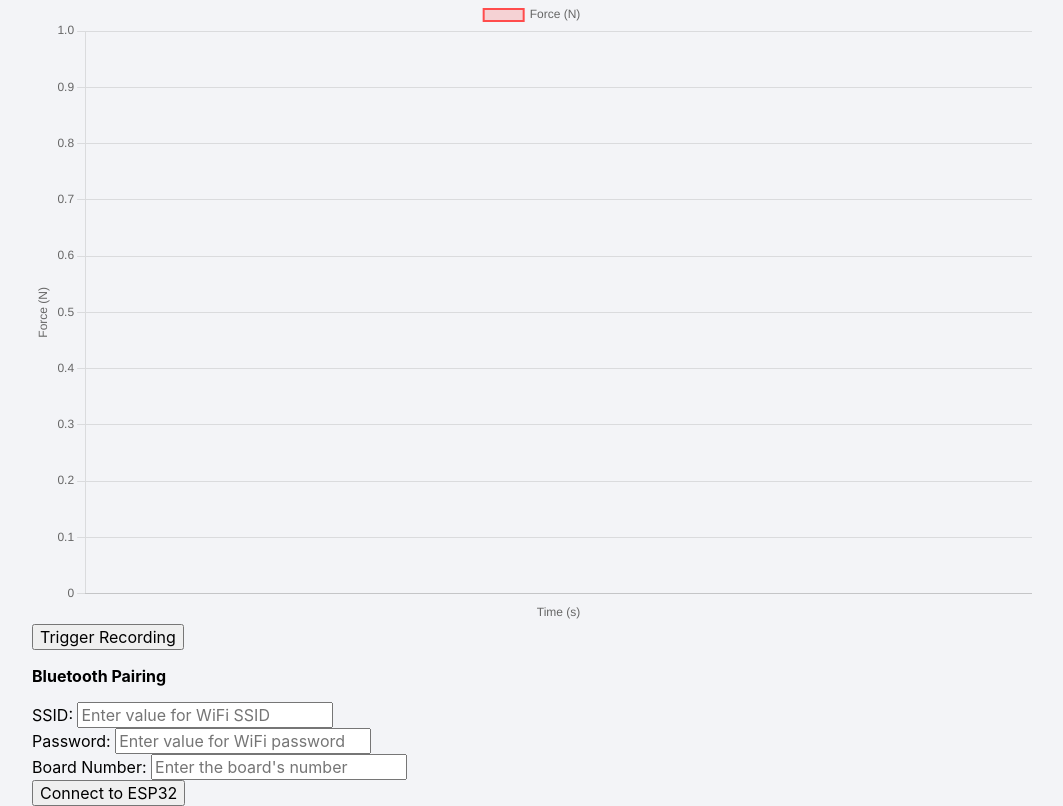
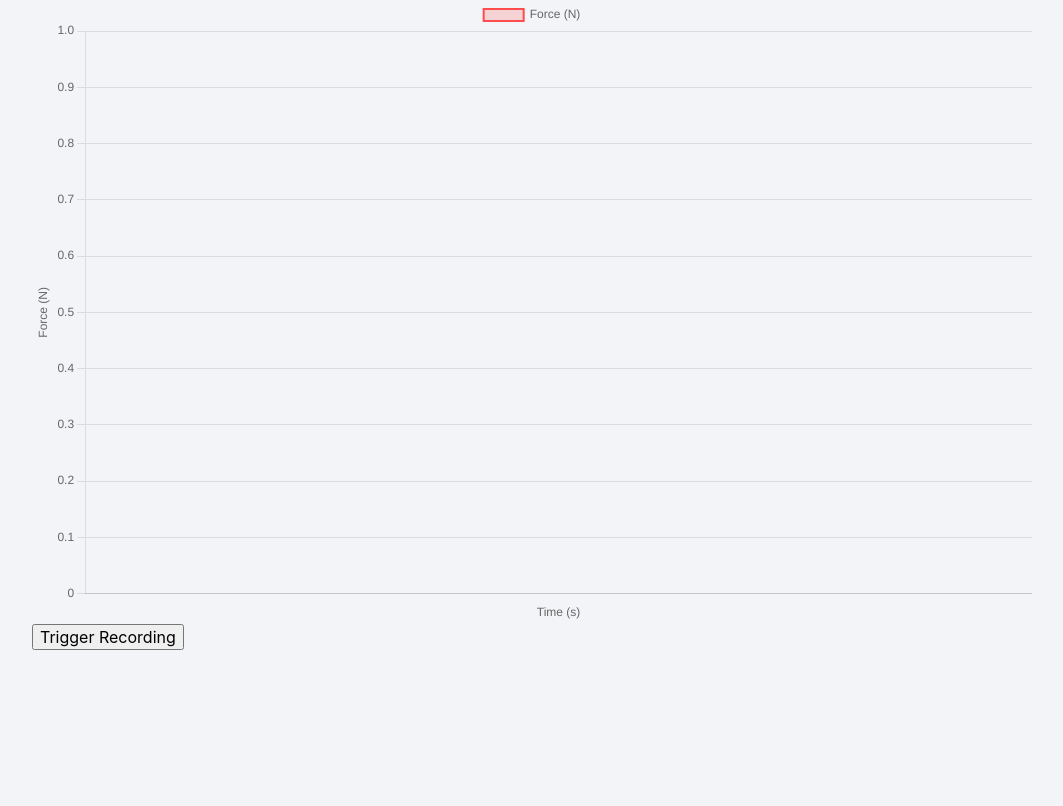
Before and after one commit to TimothyKuehn/ForcePlateLogin, a Flask app: page /home in a window 1280 px wide. Shown: the part 258-1064 px from the top of the page, without its empty margins (108-1171 px from the left). After the commit the page ends 908 px from the top, so only its background shows below. Run offline with Flask 3, Linux system fonts and the light colour scheme; the visitor is signed in with stand-in values (Sample User, id 1); data that the repository does not hold is empty; some libraries are stand-ins or nearby versions.

Commit message:
Reverted to commit 17fb5ed

```diff
--- a/templates/home.html
+++ b/templates/home.html
@@ -13,19 +13,6 @@
 
 <!-- Trigger Recording Button -->
 <button id="triggerButton">Trigger Recording</button>
-
-<!-- Bluetooth Pairing Section -->
-<h3>Bluetooth Pairing</h3>
-<label for="ssid">SSID:</label>
-<input type="text" id="ssid" placeholder="Enter value for WiFi SSID">
-<br>
-<label for="password">Password:</label>
-<input type="text" id="password" placeholder="Enter value for WiFi password">
-<br>
-<label for="board_number">Board Number:</label>
-<input type="text" id="board_number" placeholder="Enter the board's number">
-<br>
-<button id="connectButton">Connect to ESP32</button>
 
 <script>
   const ctx = document.getElementById('forceChart').getContext('2d');
@@ -95,25 +82,5 @@
       console.error('Error:', error);
     });
   });
-
-  document.getElementById('connectButton').addEventListener('click', async function() {
-  const ssid = document.getElementById('ssid').value;
-  const password = document.getElementById('password').value;
-
-  try {
-    const response = await fetch('http://192.168.4.1/config', {
-      method: 'POST',
-      headers: {'Content-Type': 'application/json'},
-      body: JSON.stringify({ ssid, password })
-    });
-
-    const result = await response.json();
-    alert('ESP32 response: ' + result.message);
-  } catch (err) {
-    console.error(err);
-    alert('Failed to send Wi-Fi credentials. Make sure you are connected to ESP32\'s Wi-Fi.');
-  }
-});
-
 </script>
 {% endblock %}
```
Also changed, not shown: 1 other file.
